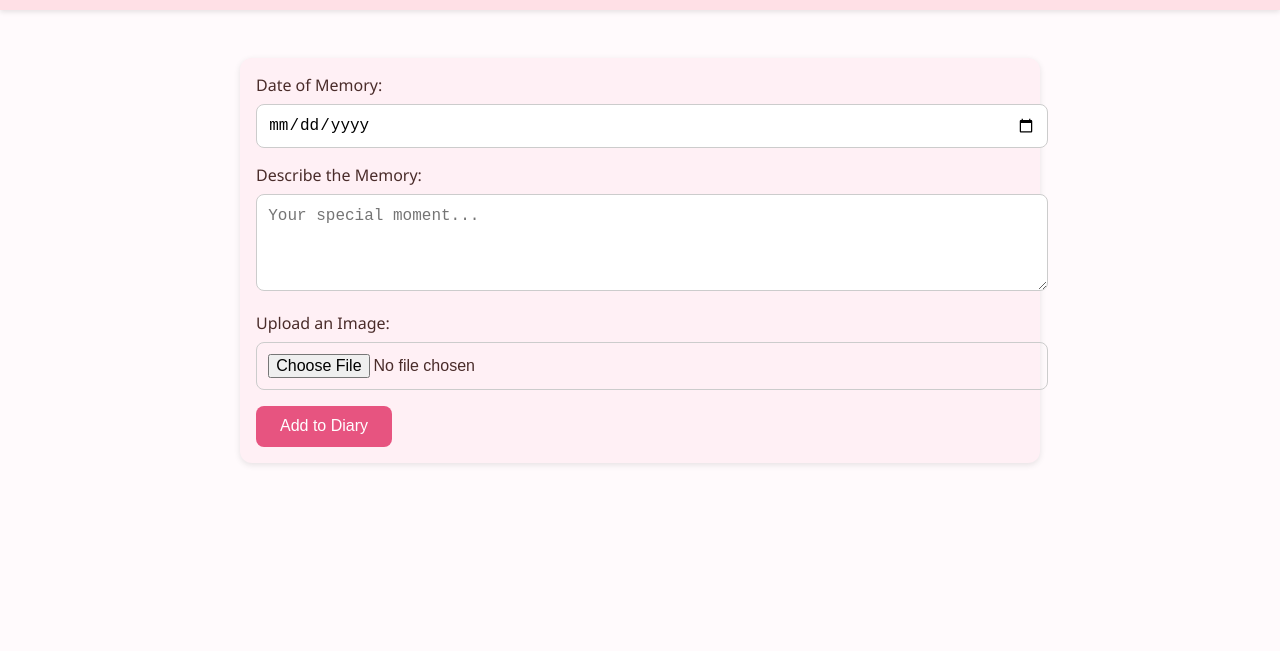
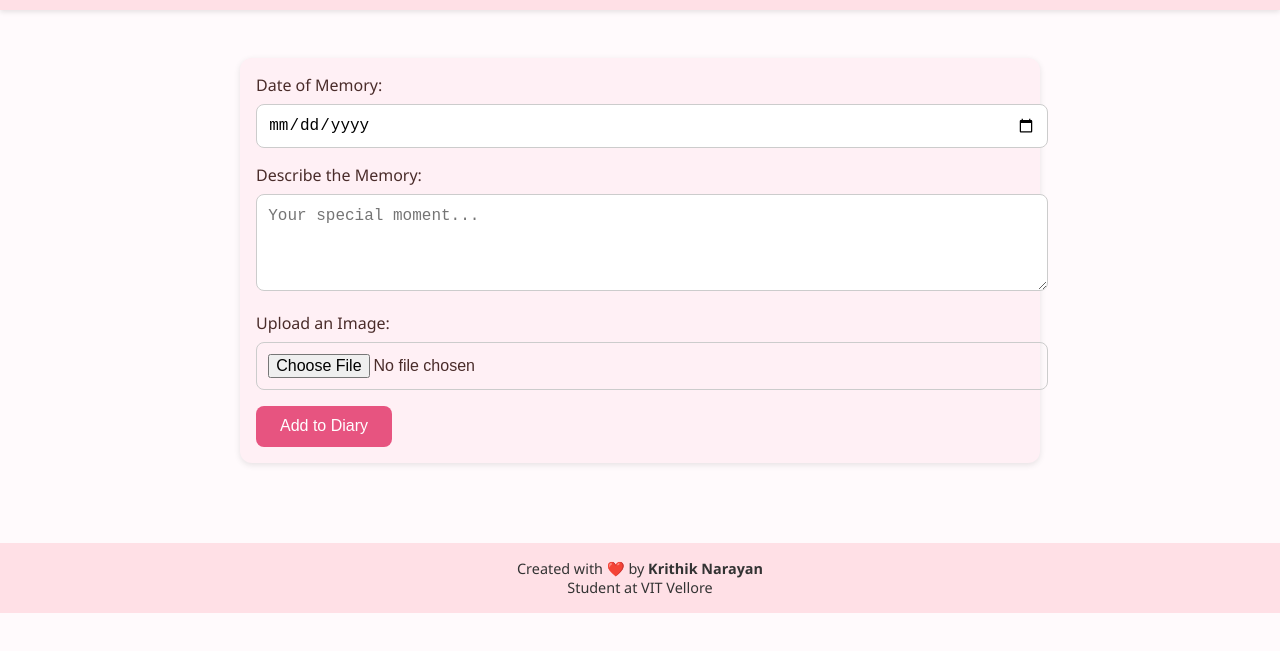
Before and after one commit to krithik237/love-diary, a plain HTML site: page index.html in a window 1280 px wide. Shown: the part 109-760 px from the top of the page. Drawn offline with Linux system fonts and the light colour scheme.

Commit message:
Update index.html

```diff
--- a/index.html
+++ b/index.html
@@ -169,5 +169,10 @@
       entriesContainer.innerHTML += entryHTML;
     }
   </script>
+  <footer style="text-align: center; padding: 1rem; background-color: #ffe0e6; color: #333; font-size: 0.9rem; margin-top: 2rem;">
+  Created with ❤️ by <strong>Krithik Narayan</strong><br>
+  Student at VIT Vellore
+</footer>
+
 </body>
 </html>
```
